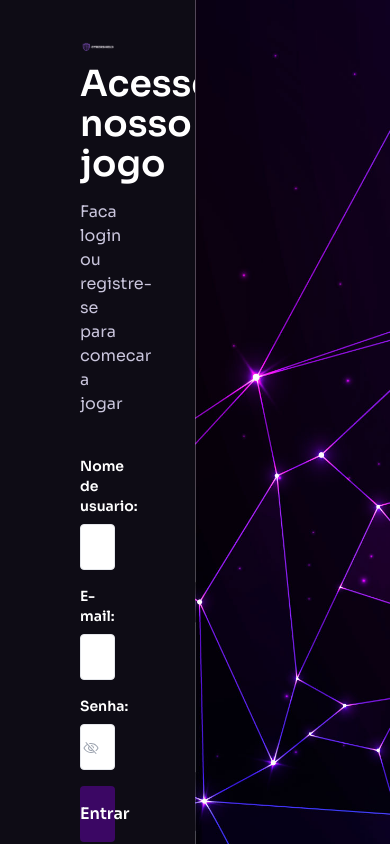
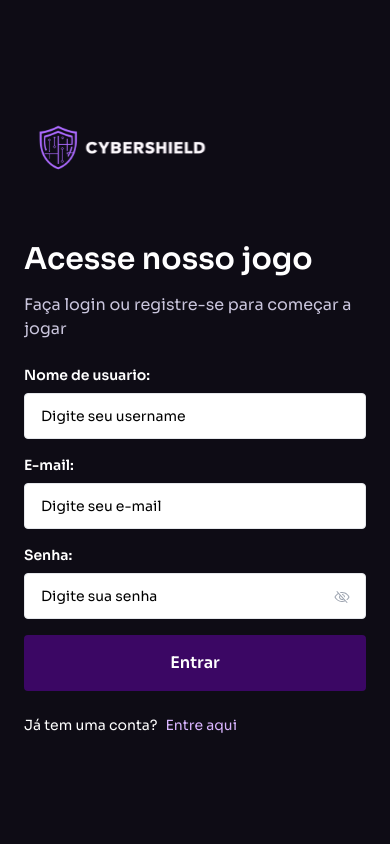
Before and after one commit to JoaoVitorDiamon/CyberShield, a React (Vite) app: page /register in a window 390 px wide. Shown: the top 844 px of the page. Built offline with nearby package versions, Linux system fonts and the light colour scheme.

Commit message:
Atualizar o Register.tsx

```diff
--- a/src/Register.tsx
+++ b/src/Register.tsx
@@ -1,3 +1,4 @@
+
 import { useForm } from "react-hook-form";
 import { zodResolver } from '@hookform/resolvers/zod'
 import * as zod from 'zod'
@@ -17,15 +18,11 @@ const loginFormValidationSchema = zod.object({
 
 type NewRegisterFormData = zod.infer<typeof loginFormValidationSchema>
 
-
 const Register = () => {
-
-
   const [
     inputPasswordType,
     setInputPasswordType
   ] = useState<PasswordType>('password')
-
 
   const handleTogglePasswordType = ( type:PasswordType ) => {
     switch ( type ) {
@@ -39,27 +36,14 @@ const Register = () => {
     }
   }
 
-  type NewRegisterFormData = zod.infer<typeof loginFormValidationSchema>
-
   const loginForm = useForm<NewRegisterFormData>({
     resolver: zodResolver(loginFormValidationSchema)
   })
 
   const { register, handleSubmit, formState, reset } = loginForm
-
   const { errors } = formState
 
-  const handleLoginSubmit = (data: NewRegisterFormData) => {
-    console.log(data)
-    reset()
-  }
-  const headers = {};
-
-if (process.env.NODE_ENV === 'development') {
-  headers['ngrok-skip-browser-warning'] = 'true';
-}
-
-const handleRegisterSubmit = async (data:NewRegisterFormData) => {
+  const handleRegisterSubmit = async (data: NewRegisterFormData) => {
     try {
       const url = `https://2ee7-189-29-146-118.ngrok-free.app/Users/cad/user=${data.username}&email=${data.email}&password=${data.senha}`;
       const response = await axios.get(url, {
@@ -74,31 +58,34 @@ const handleRegisterSubmit = async (data:NewRegisterFormData) => {
       console.error("Falha na requisição:", error);
     }
   }
+
   return (
-    <div className="grid grid-cols-2 h-screen bg-n-8">
+    <div className="grid grid-cols-1 lg:grid-cols-2 h-screen bg-n-8">
+      <div className="flex justify-center items-center p-6 lg:p-20">
         <div>
-        <div className="py-10 px-20">
           <img src={brainwave} width={190} height={40} alt="CyberShield" />
-          <main className="flex flex-col gap-10 w-full max-w-[384px]:">
-            <header className="flex flex-col gap-4 w-full max-w-[400px]">
-              <h1 className="font-sans font-extrabold text-4xl text-n-1">
+          <main className="flex flex-col gap-6 w-full max-w-[384px] lg:max-w-[400px]">
+            <header className="flex flex-col gap-4 w-full">
+              <h1 className="font-sans font-extrabold text-3xl lg:text-4xl text-n-1">
                 Acesse nosso jogo
               </h1>
               <p className="font-sans font-normal text-base text-n-2">
-                Faca login ou registre-se para comecar a jogar
+                Faça login ou registre-se para começar a jogar
               </p>
             </header>
             <form className="flex flex-col gap-4" onSubmit={handleSubmit(handleRegisterSubmit)} >
               <div className="flex flex-col gap-2">
                 <label
-                  className="font-sans  font-semibold text-sm text-n-1"
+                  className="font-sans font-semibold text-sm text-n-1"
                   htmlFor="username"
                 >
                   Nome de usuario:
                 </label>
                 <input
-                  className={clsx("px-4 py-3 bg-white text-sm text-gray-800 leading-5 border border-gray-200 rounded placeholder:text-black outline-none focus:border-purple-900",{ 'border-red': errors.senha,
-                    'focus:border-red-500' : errors.email,
+                  className={clsx("px-4 py-3 bg-white text-sm text-gray-800 leading-5 border border-gray-200 rounded placeholder:text-black outline-none focus:border-purple-900",
+                    {
+                      'border-red': errors.senha,
+                      'focus:border-red-500': errors.email
                     })}
                   type="text"
                   id="username"
@@ -111,14 +98,16 @@ const handleRegisterSubmit = async (data:NewRegisterFormData) => {
               </div>
               <div className="flex flex-col gap-2">
                 <label
-                  className="font-sans  font-semibold text-sm text-n-1"
+                  className="font-sans font-semibold text-sm text-n-1"
                   htmlFor="E-mail"
                 >
                   E-mail:
                 </label>
                 <input
-                  className={clsx("px-4 py-3 bg-white text-sm text-gray-800 leading-5 border border-gray-200 rounded placeholder:text-black outline-none focus:border-purple-900",{ 'border-red': errors.senha,
-                    'focus:border-red-500' : errors.email,
+                  className={clsx("px-4 py-3 bg-white text-sm text-gray-800 leading-5 border border-gray-200 rounded placeholder:text-black outline-none focus:border-purple-900",
+                    {
+                      'border-red': errors.senha,
+                      'focus:border-red-500': errors.email
                     })}
                   type="text"
                   id="email"
@@ -129,18 +118,20 @@ const handleRegisterSubmit = async (data:NewRegisterFormData) => {
                   <span className="text-red-500 text-sm"> {errors.email?.message} </span>)
                 }
               </div>
-              <div className="flex  flex-col gap-2 relative">
+              <div className="flex flex-col gap-2 relative">
                 <label
-                  className="flex font-sans justify-between font-semibold text-sm text-n-1"
+                  className="flex justify-between font-sans font-semibold text-sm text-n-1"
                   htmlFor="Senha"
                 >
                   Senha:
-
                 </label>
                 <input
-                  className={clsx("px-4 py-3 bg-white text-sm text-gray-800 leading-5 border border-gray-200 rounded placeholder:text-black outline-none focus:border-purple-900",  { 'border-red': errors.email,
-                    'focus:border-red-500' : errors.senha,})}
-                  type= {inputPasswordType}
+                  className={clsx("px-4 py-3 bg-white text-sm text-gray-800 leading-5 border border-gray-200 rounded placeholder:text-black outline-none focus:border-purple-900",
+                    {
+                      'border-red': errors.email,
+                      'focus:border-red-500': errors.senha
+                    })}
+                  type={inputPasswordType}
                   id="senha"
                   placeholder="Digite sua senha"
                   {...register('senha')}
@@ -156,12 +147,12 @@ const handleRegisterSubmit = async (data:NewRegisterFormData) => {
                   <span className="text-red-500 text-sm"> {errors.senha?.message} </span>)
                 }
               </div>
-              <footer className="flex flex-col gap-8 ">
-                <button className="bg-purple-950 text-white font-sans font-bold py-4   rounded  hover:bg-purple-950 hover:ring-2 hover:ring-purple-900 focus:ring-2 focus:ring-purple-900">
+              <footer className="flex flex-col gap-6 lg:gap-8 ">
+                <button className="bg-purple-950 text-white font-sans font-bold py-4 rounded hover:bg-purple-950 hover:ring-2 hover:ring-purple-900 focus:ring-2 focus:ring-purple-900">
                   Entrar
                 </button>
-                <span className="text-n-1 ">
-                  Ja tem uma conta?
+                <span className="text-n-1 text-sm lg:text-base">
+                  Já tem uma conta?
                   <a
                     className="text-purple-300 hover:text-purple-500 hover:underline ml-2"
                     href="/login"
@@ -174,7 +165,7 @@ const handleRegisterSubmit = async (data:NewRegisterFormData) => {
           </main>
         </div>
       </div>
-      <div className="bg-img-purple bg-cover bg-no-repeat"></div>
+      <div className="hidden lg:block bg-img-purple bg-cover bg-no-repeat"></div>
     </div>
   );
 };
```
Lines whose indentation alone changed are shown as unchanged.
